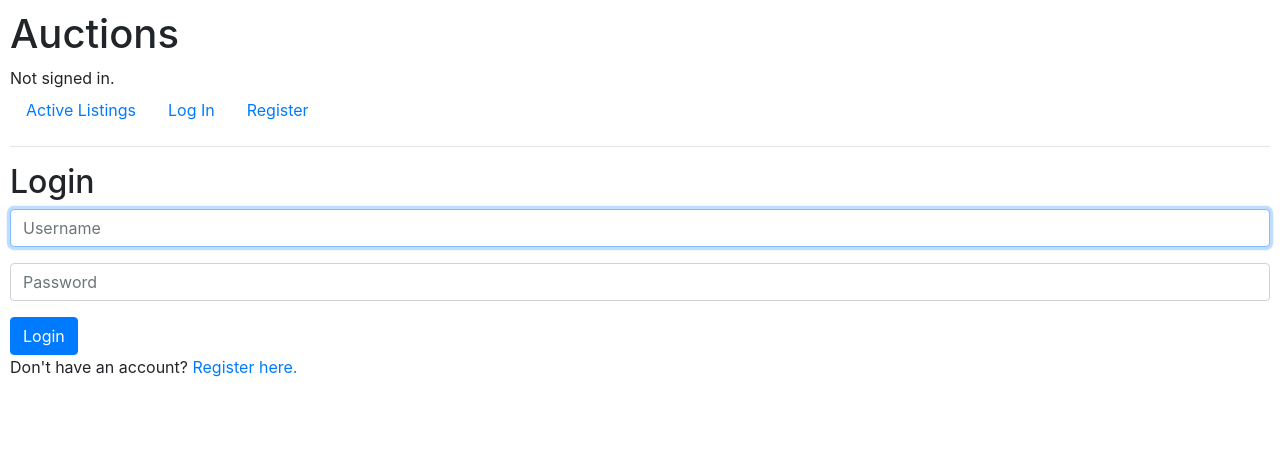
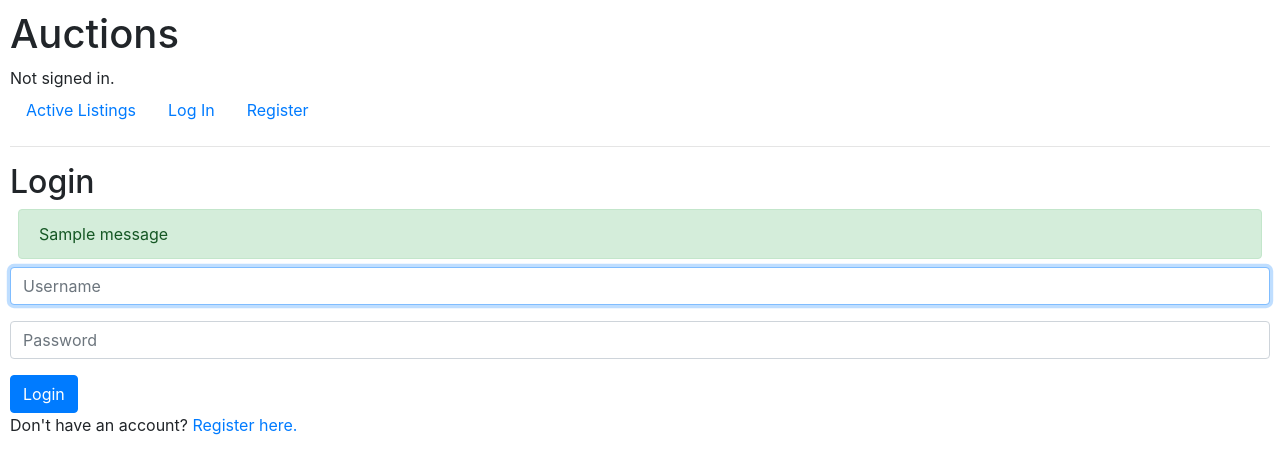
Before and after one commit to amipedro/commerce, a Django app: page /login in a window 1280 px wide. Shown: the top 474 px of the page. Run offline with Django 3.2, Linux system fonts and the light colour scheme; tables that the repository leaves empty hold one stand-in row (values such as "Sample post"); one stand-in notice (Sample message) is shown; some libraries are stand-ins or nearby versions.

Commit message:
Error message flash added to existent user error in login page

```diff
--- a/auctions/templates/auctions/login.html
+++ b/auctions/templates/auctions/login.html
@@ -4,8 +4,12 @@
 
     <h2>Login</h2>
 
-    {% if message %}
-        <div>{{ message }}</div>
+    {% if messages %}
+        {% for message in messages %}
+            <div class="alert alert-{{ message.tags }} m-2" id="msg" role="alert">
+                {{ message }}
+            </div>
+        {% endfor %}
     {% endif %}
 
     <form action="{% url 'login' %}" method="post">
--- a/auctions/views.py
+++ b/auctions/views.py
@@ -6,6 +6,7 @@ from django.urls import reverse
 
 from .models import User
 
+from django.contrib import messages
 
 def index(request):
     return render(request, "auctions/index.html")
@@ -24,6 +25,7 @@ def login_view(request):
             login(request, user)
             return HttpResponseRedirect(reverse("index"))
         else:
+            messages.error(request, 'Invalid username and/or password.', extra_tags='danger')
             return render(request, "auctions/login.html", {
                 "message": "Invalid username and/or password."
             })
```
Also changed, not shown: db.sqlite3.
